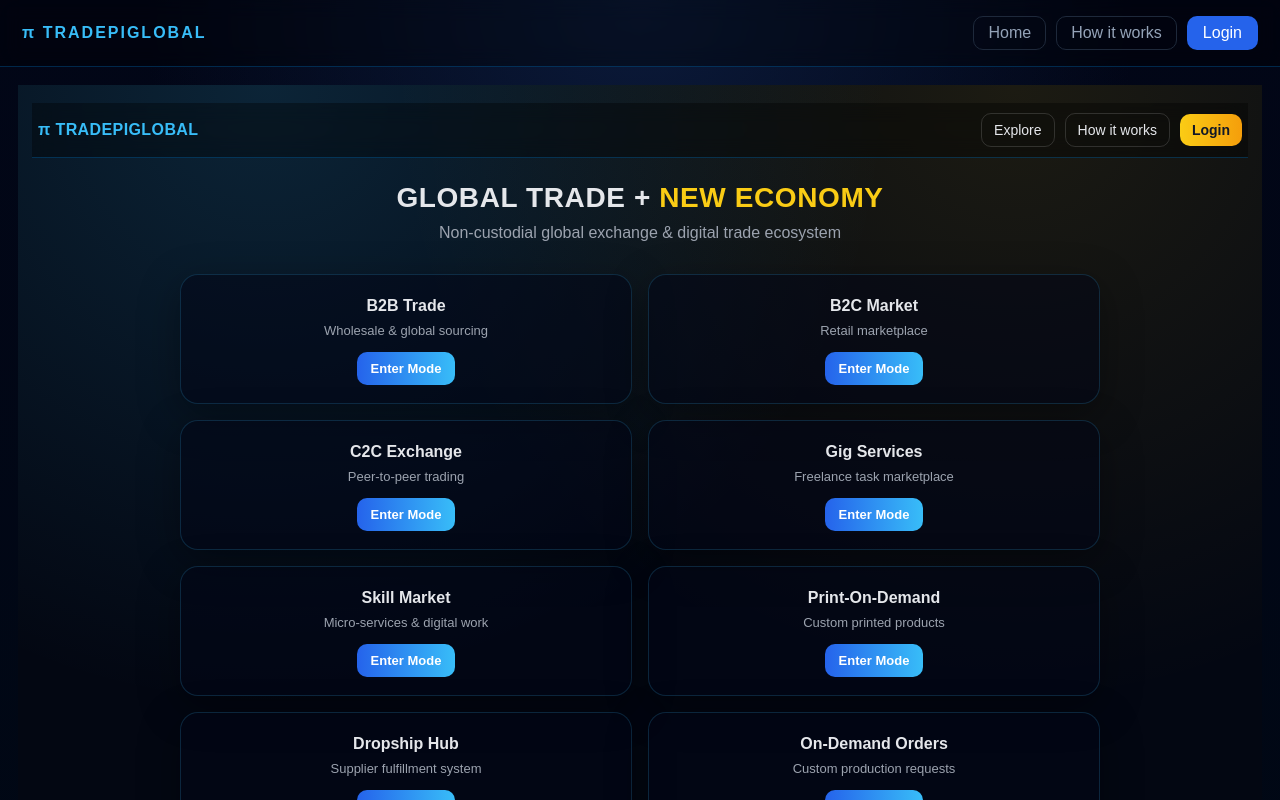
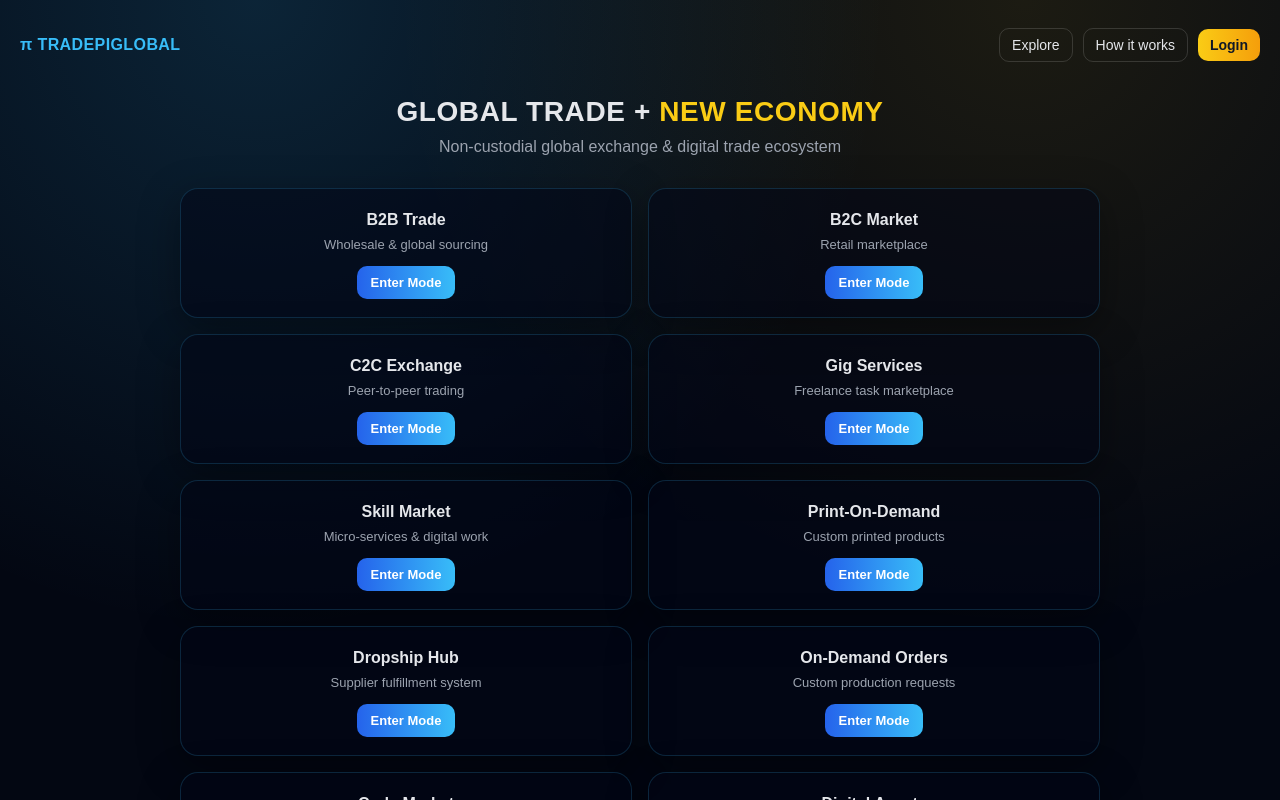
Before and after one commit to Bugsbuny24/tradepi, a Vue app: page / in a window 1280 px wide. Shown: the top 800 px of the page. Built offline with nearby package versions, Linux system fonts and the light colour scheme; no server answers.

Commit message:
Update App.vue

```diff
--- a/src/App.vue
+++ b/src/App.vue
@@ -1,85 +1,17 @@
 <template>
-  <div class="app-shell">
-    <!-- TOPBAR -->
-    <header class="topbar">
-      <RouterLink to="/" class="logo">π TRADEPIGLOBAL</RouterLink>
-
-      <div class="actions">
-        <RouterLink class="ghost" to="/">Home</RouterLink>
-        <RouterLink class="ghost" to="/how">How it works</RouterLink>
-        <RouterLink class="login" to="/profile">Login</RouterLink>
-      </div>
-    </header>
-
-    <main class="main">
-      <RouterView />
-    </main>
-  </div>
+  <router-view />
 </template>
 
 <script setup>
-import { RouterLink, RouterView } from "vue-router"
+/* App sadece router-view; sayfalar views içinden gelir */
 </script>
 
 <style>
-/* Global base */
-html, body { height: 100%; }
 body{
   margin:0;
   font-family:Arial, Helvetica, sans-serif;
   background:#020617;
+  color:#e5e7eb;
 }
-
-.app-shell{
-  min-height:100vh;
-  color:white;
-  background:
-    radial-gradient(circle at 50% 0%, #0b1a3a, transparent 40%),
-    linear-gradient(#020617,#000814);
-}
-
-/* TOPBAR */
-.topbar{
-  position:sticky;
-  top:0;
-  z-index:50;
-  display:flex;
-  justify-content:space-between;
-  align-items:center;
-  padding:16px 22px;
-  backdrop-filter:blur(10px);
-  background:rgba(0,0,0,.35);
-  border-bottom:1px solid rgba(0,150,255,.25);
-}
-
-.logo{
-  color:#38bdf8;
-  letter-spacing:2px;
-  text-decoration:none;
-  font-weight:700;
-}
-
-.actions{ display:flex; gap:10px; align-items:center; }
-
-.ghost{
-  text-decoration:none;
-  background:none;
-  border:1px solid #1e293b;
-  color:#94a3b8;
-  padding:7px 14px;
-  border-radius:10px;
-}
-
-.login{
-  text-decoration:none;
-  background:#2563eb;
-  border:none;
-  color:white;
-  padding:8px 16px;
-  border-radius:10px;
-}
-
-.main{
-  padding:18px;
-}
+a{ color:inherit; }
 </style>
```
